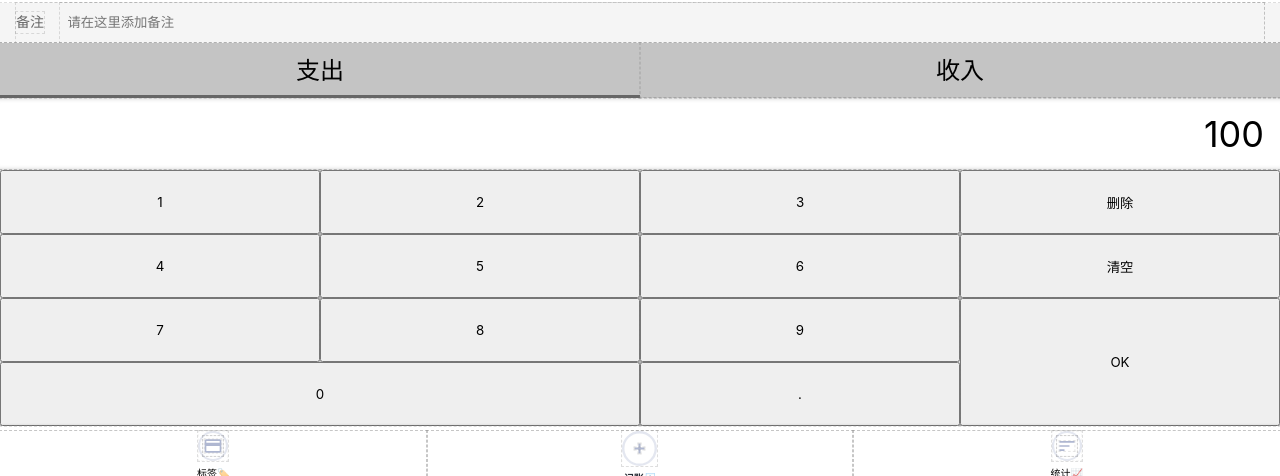
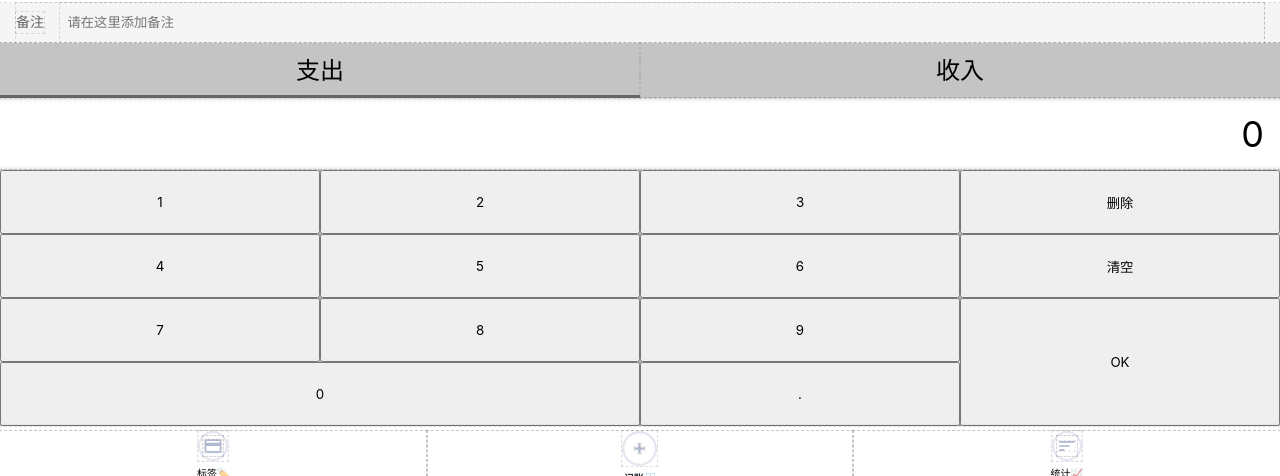
Before and after one commit to oSIBERIAo/Bookkeeping, a React app: page /#/money in a window 1280 px wide. Shown: the part 310-786 px from the top of the page. Built offline with nearby package versions, Linux system fonts and the light colour scheme.

Commit message:
NumberPadSection 功能 wip

```diff
--- a/src/views/Money.tsx
+++ b/src/views/Money.tsx
@@ -16,25 +16,7 @@
             <TagsSection />
             <NoteSection />
             <CategorySection />
-            <NumberPadSection>
-                <div className={"output"}>100</div>
-                <div className={"pad clearfix"}>
-                    <button>1</button>
-                    <button>2</button>
-                    <button>3</button>
-                    <button>删除</button>
-                    <button>4</button>
-                    <button>5</button>
-                    <button>6</button>
-                    <button>清空</button>
-                    <button>7</button>
-                    <button>8</button>
-                    <button>9</button>
-                    <button className={"ok"}>OK</button>
-                    <button className={"zero"}>0</button>
-                    <button>.</button>
-                </div>
-            </NumberPadSection>
+            <NumberPadSection />
         </MyLayout>
     )
 }
--- a/src/views/Money/NumberPadSection.tsx
+++ b/src/views/Money/NumberPadSection.tsx
@@ -1,6 +1,7 @@
 import styled from "styled-components"
+import React, { useState } from "react"
 
-const NumberPadSection = styled.section`
+const Wrapper = styled.section`
     display: flex;
     flex-direction: column;
     .output {
@@ -27,4 +28,62 @@
         }
     }
 `
+
+const NumberPadSection: React.FC = () => {
+    const [output, setOutput] = useState("0")
+
+    const onClickButtonWrapper = (e: React.MouseEvent) => {
+        console.log(e.target)
+        const text: any = (e.target as HTMLButtonElement).textContent
+        // console.log("text", text)
+        switch (text) {
+            case "0":
+            case "1":
+            case "2":
+            case "3":
+            case "4":
+            case "5":
+            case "6":
+            case "7":
+            case "8":
+            case "9":
+                if (output === "0") {
+                    setOutput(text)
+                } else {
+                    setOutput(output + text)
+                }
+                break
+            case ".":
+                break
+            case "删除":
+                break
+            case "清空":
+                break
+            case "OK":
+                break
+        }
+    }
+
+    return (
+        <Wrapper>
+            <div className={"output"}>{output}</div>
+            <div className={"pad clearfix"} onClick={onClickButtonWrapper}>
+                <button>1</button>
+                <button>2</button>
+                <button>3</button>
+                <button>删除</button>
+                <button>4</button>
+                <button>5</button>
+                <button>6</button>
+                <button>清空</button>
+                <button>7</button>
+                <button>8</button>
+                <button>9</button>
+                <button className={"ok"}>OK</button>
+                <button className={"zero"}>0</button>
+                <button>.</button>
+            </div>
+        </Wrapper>
+    )
+}
 export { NumberPadSection }
```
